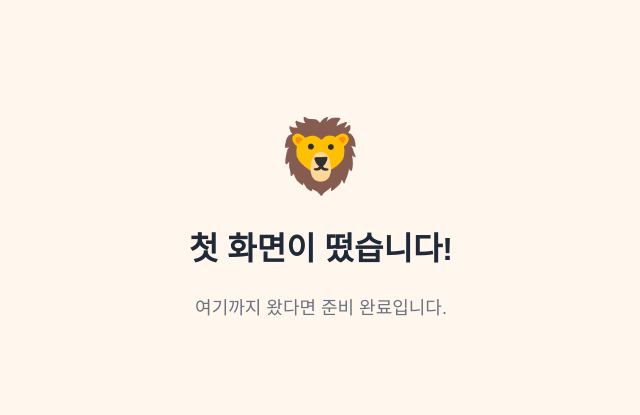
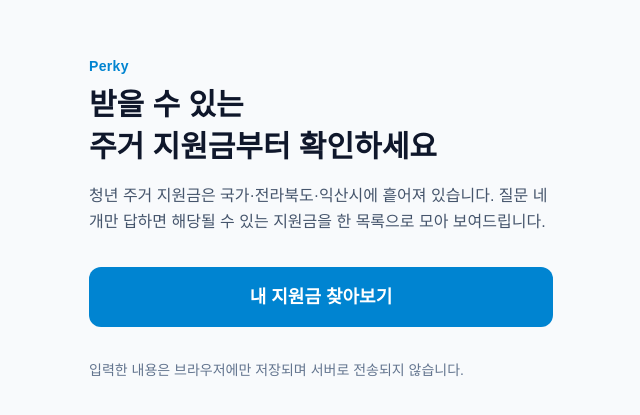
Before and after one commit to Campus-AX-Ton-wku/Wonvengers, a Next.js app: page / in a window 1280 px wide. Shown: the part 181-596 px from the top of the page, without its empty margins (319-959 px from the left). Built offline with nearby package versions, Linux system fonts and the light colour scheme.

Commit message:
feat: Tailwind CSS 설치 및 Perky 홈 화면

```diff
--- a/app/globals.css
+++ b/app/globals.css
@@ -1,12 +1,9 @@
-* {
-  margin: 0;
-  padding: 0;
-  box-sizing: border-box;
+@import "tailwindcss";
+
+@layer base {
+  body {
+    font-family: "Pretendard", "Apple SD Gothic Neo", "Malgun Gothic", sans-serif;
+    background: #f8fafc;
+    color: #0f172a;
+  }
 }
-
-body {
-  font-family: "Pretendard", "Apple SD Gothic Neo", "Malgun Gothic", sans-serif;
-  background: #fff7ed;
-  color: #1f2937;
-  min-height: 100vh;
-}
--- a/app/layout.tsx
+++ b/app/layout.tsx
@@ -2,8 +2,9 @@ import type { Metadata } from "next";
 import "./globals.css";
 
 export const metadata: Metadata = {
-  title: "CAMPUS AX-TON 스타터",
-  description: "멋쟁이사자처럼 CAMPUS AX-TON 실습용 스타터 템플릿",
+  title: "Perky · 청년 주거 지원금 모아보기",
+  description:
+    "흩어져 있는 청년 주거 지원금을 한 번에 확인하고, 받을 수 있는 금액과 실제 부담을 계산합니다.",
 };
 
 export default function RootLayout({
--- a/app/page.tsx
+++ b/app/page.tsx
@@ -1,23 +1,30 @@
+import Link from "next/link";
+
 export default function Home() {
   return (
-    <main
-      style={{
-        minHeight: "100vh",
-        display: "flex",
-        flexDirection: "column",
-        alignItems: "center",
-        justifyContent: "center",
-        gap: "24px",
-        padding: "40px 20px",
-        textAlign: "center",
-      }}
-    >
-      <div style={{ fontSize: "72px" }}>🦁</div>
-      <h1 style={{ fontSize: "32px", fontWeight: 800 }}>
-        첫 화면이 떴습니다!
-      </h1>
-      <p style={{ fontSize: "18px", color: "#6b7280", lineHeight: 1.7 }}>
-        여기까지 왔다면 준비 완료입니다.
+    <main className="mx-auto flex min-h-screen max-w-lg flex-col justify-center gap-8 px-6 py-12">
+      <div>
+        <p className="text-sm font-semibold tracking-wide text-sky-600">Perky</p>
+        <h1 className="mt-2 text-3xl font-extrabold leading-snug text-slate-900">
+          받을 수 있는
+          <br />
+          주거 지원금부터 확인하세요
+        </h1>
+        <p className="mt-4 text-base leading-relaxed text-slate-600">
+          청년 주거 지원금은 국가·전라북도·익산시에 흩어져 있습니다. 질문 네 개만
+          답하면 해당될 수 있는 지원금을 한 목록으로 모아 보여드립니다.
+        </p>
+      </div>
+
+      <Link
+        href="/find"
+        className="rounded-xl bg-sky-600 px-6 py-4 text-center text-lg font-bold text-white active:bg-sky-700"
+      >
+        내 지원금 찾아보기
+      </Link>
+
+      <p className="text-sm leading-relaxed text-slate-500">
+        입력한 내용은 브라우저에만 저장되며 서버로 전송되지 않습니다.
       </p>
     </main>
   );
--- a/package.json
+++ b/package.json
@@ -13,9 +13,12 @@
     "react-dom": "^19.1.0"
   },
   "devDependencies": {
+    "@tailwindcss/postcss": "^4.3.3",
     "@types/node": "^22.10.0",
     "@types/react": "^19.1.0",
     "@types/react-dom": "^19.1.0",
+    "postcss": "^8.5.26",
+    "tailwindcss": "^4.3.3",
     "typescript": "^5.7.0"
   }
 }
--- /dev/null
+++ b/postcss.config.mjs
@@ -0,0 +1,5 @@
+export default {
+  plugins: {
+    "@tailwindcss/postcss": {},
+  },
+};
```
Also changed, not shown: 1 other file (tests, documents, lock files or other folders).
